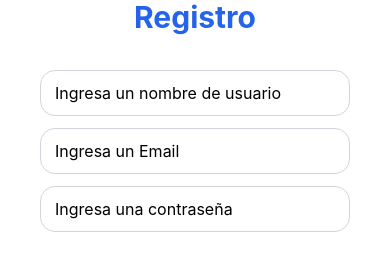
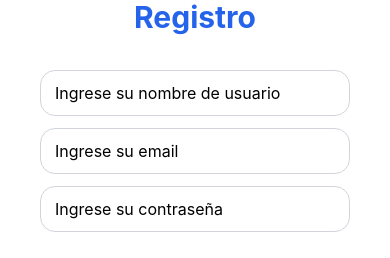
Before and after one commit to sheine-svg/PI-2-PillarouYHeine, a React Native app: screen /Register in a window 390 px wide. Shown: the part 123-381 px from the top of the page. Built offline with nearby package versions, Linux system fonts and the light colour scheme; no server answers.

Commit message:
revisé las indentaciones de los documentos y realicé algunos cambios generales

```diff
--- a/src/components/HomeMenu.js
+++ b/src/components/HomeMenu.js
@@ -10,7 +10,7 @@ const Tab = createBottomTabNavigator();
 
 function HomeMenu() {
     return (
-        <Tab.Navigator screenOptions={{ tabBarShowLabel: false, headerShown: false,}}>
+        <Tab.Navigator screenOptions={{ tabBarShowLabel: false, headerShown: false, }}>
             <Tab.Screen
                 name="HomeStack"
                 component={HomeStack}
--- a/src/components/Post.js
+++ b/src/components/Post.js
@@ -1,9 +1,6 @@
 import { Text, View, StyleSheet, Pressable } from 'react-native';
 import { db, auth } from "../firebase/config";
-import { createNativeStackNavigator } from '@react-navigation/native-stack';
 import firebase from 'firebase';
-
-const Stack = createNativeStackNavigator();
 
 function Post(props) {
     const likes = props.data.likes || [];
@@ -26,7 +23,7 @@ function Post(props) {
             .update({
                 likes: firebase.firestore.FieldValue.arrayRemove(emailActual)
             })
-            .then(() => { console.log("like agregado") })
+            .then(() => { console.log("like sacado") })
             .catch(e => console.log(e))
     }
 
@@ -92,7 +89,7 @@ const styles = StyleSheet.create({
         fontWeight: "bold",
         fontSize: 14,
     },
-    botonesLikeYComentario:{
+    botonesLikeYComentario: {
         flex: 1,
         flexDirection: "row"
     }
--- a/src/screens/Login.js
+++ b/src/screens/Login.js
@@ -51,13 +51,13 @@ function Login(props) {
 
                     <TextInput style={styles.campo}
                         keyboardType='email-address'
-                        placeholder='Ingresa tu Email'
+                        placeholder='Ingrese su email'
                         onChangeText={text => setEmail(text)}
                         value={email} />
 
                     <TextInput style={styles.campo}
                         keyboardType='default'
-                        placeholder='Ingresa una contraseña'
+                        placeholder='Ingrese su contraseña'
                         secureTextEntry={true}
                         onChangeText={text => setPassword(text)}
                         value={password} />
--- a/src/screens/MiPerfil.js
+++ b/src/screens/MiPerfil.js
@@ -49,8 +49,8 @@ function MiPerfil(props) {
                     data={perfil}
                     renderItem={({ item }) => (
                         <View>
-                            <Text style={styles.datosUsuario}>¡Hola {item.nombre}!</Text>
-                            <Text style={styles.datosUsuario}>Email: {item.mail}</Text>
+                            <Text style={styles.nombreUsu}>{item.nombre}</Text>
+                            <Text style={styles.mailUsu}>{item.mail}</Text>
                         </View>
                     )}
                 />
@@ -67,7 +67,7 @@ function MiPerfil(props) {
             <Pressable
                 onPress={() => logout()}
                 style={styles.boton}>
-                <Text style={styles.textoBoton}>Desloguearse</Text>
+                <Text style={styles.textoBoton}>Cerrar sesión</Text>
             </Pressable>
         </View>
     )
@@ -99,17 +99,22 @@ const styles = StyleSheet.create({
         backgroundColor: "#2563EB",
         borderRadius: 15,
         alignItems: "center",
-        marginTop: 4,
-        marginBottom: 8
+        margin: 8
     },
     textoBoton: {
         fontWeight: "bold",
         fontSize: 16
     },
-    datosUsuario: {
+    mailUsu: {
         fontSize: 20,
         marginLeft: 15,
         marginBottom: 5
+    },
+    nombreUsu: {
+        fontSize: 25,
+        marginLeft: 15,
+        marginBottom: 5,
+        fontWeight: "500"
     }
 })
 
--- a/src/screens/Register.js
+++ b/src/screens/Register.js
@@ -54,19 +54,19 @@ function Register(props) {
                 <View style={styles.form}>
                     <TextInput style={styles.campo}
                         keyboardType='default'
-                        placeholder='Ingresa un nombre de usuario'
+                        placeholder='Ingrese su nombre de usuario'
                         onChangeText={text => setUserName(text)}
                         value={userName} />
 
                     <TextInput style={styles.campo}
                         keyboardType='email-address'
-                        placeholder='Ingresa un Email'
+                        placeholder='Ingrese su email'
                         onChangeText={text => setEmail(text)}
                         value={email} />
 
                     <TextInput style={styles.campo}
                         keyboardType='default'
-                        placeholder='Ingresa una contraseña'
+                        placeholder='Ingrese su contraseña'
                         secureTextEntry={true}
                         onChangeText={text => setPassword(text)}
                         value={password} />
@@ -76,7 +76,7 @@ function Register(props) {
                     <Pressable
                         onPress={() => onSubmit()}
                         style={styles.boton}>
-                        <Text style={styles.textoBoton}> Registrarse </Text>
+                        <Text style={styles.textoBoton}>Registrarse</Text>
                     </Pressable>
 
                     <Pressable
```
Also changed, not shown: src/components/HomeStack.js (+5 -5 lines), src/screens/CrearPosteo.js (+7 -7 lines), App.js (line endings or trailing spaces).
